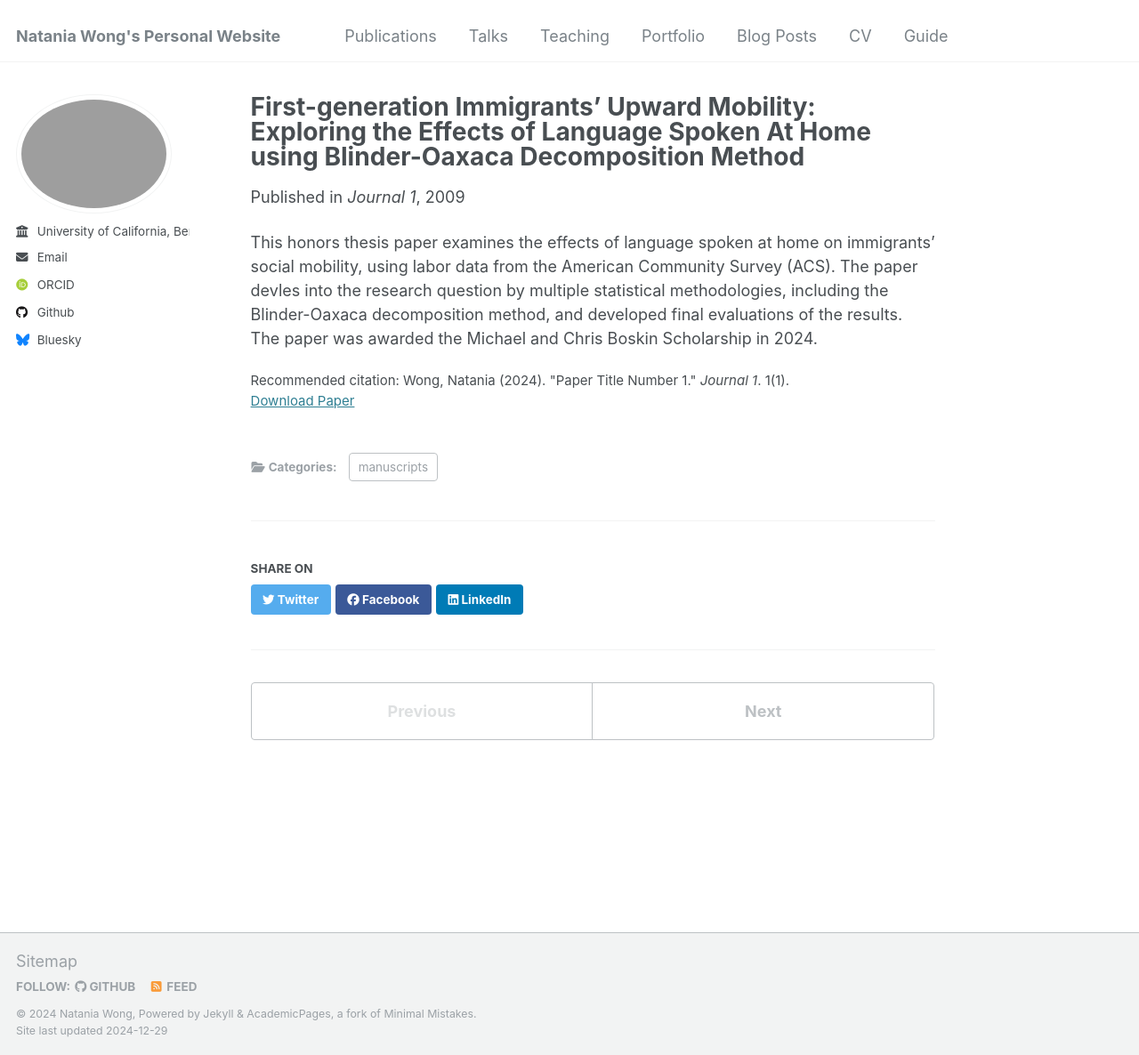
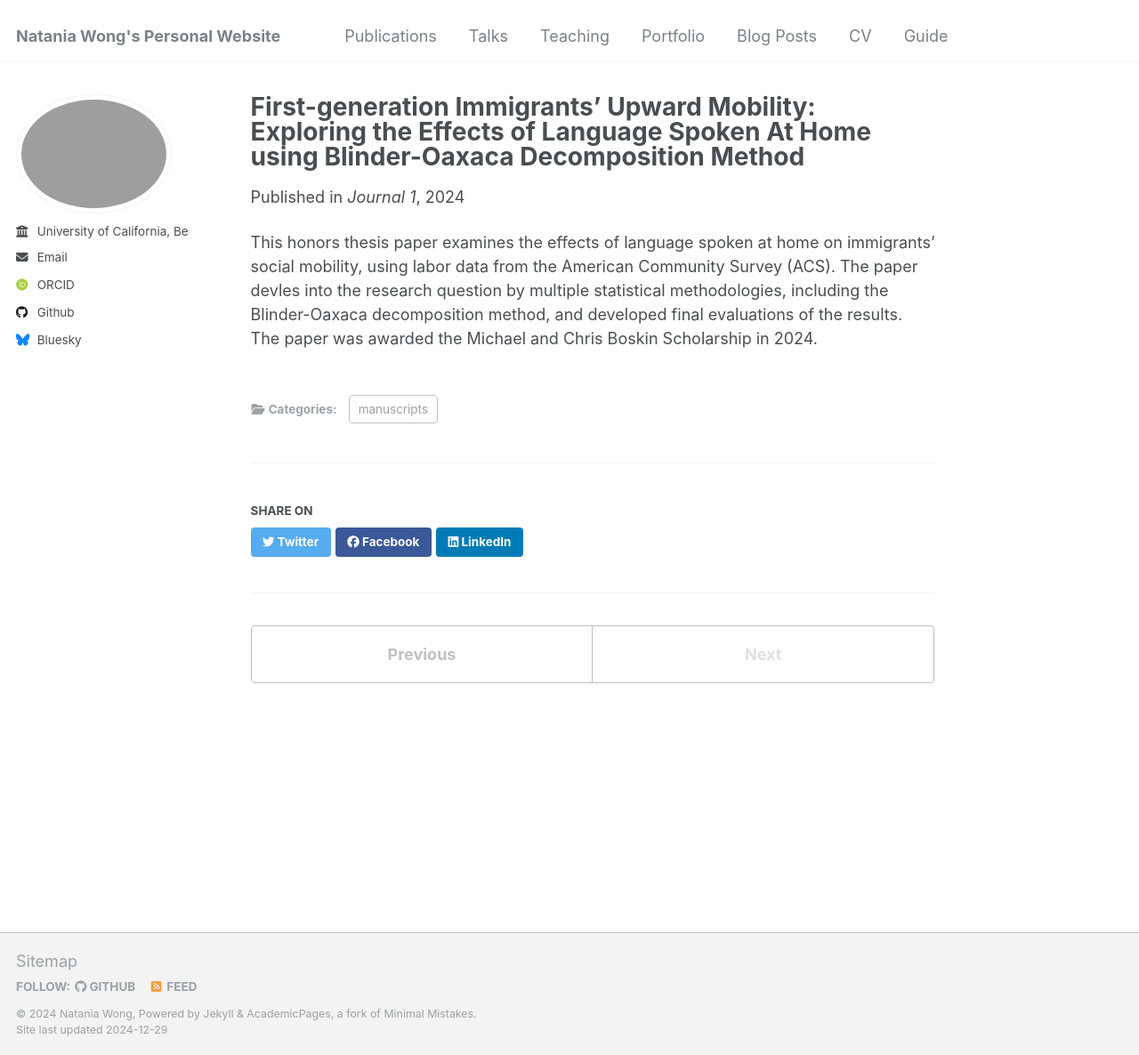
Before and after one commit to nataniawww/nataniawww.github.io, a Jekyll site: the page built from _publications/thesis-paper-2024.md, in a window 1280 px wide and 1186 px high. Shown: the whole window at 89% size. Built offline with Jekyll 4.4.1, drawn with Linux system fonts in a browser that asks for light colours; some web fonts are replaced.

Commit message:
Update thesis-paper-2024.md

```diff
--- a/_publications/thesis-paper-2024.md
+++ b/_publications/thesis-paper-2024.md
@@ -4,10 +4,9 @@
 category: manuscripts
 permalink: /publication/thesis-paper-2024
 excerpt: 'This paper is about the number 1. The number 2 is left for future work.'
-date: 2009-10-01
+date: 2024-04-26
 venue: 'Journal 1'
 paperurl: 'http://nataniawww.github.io/files//thesis_nw.pdf'
-citation: 'Wong, Natania (2024). &quot;Paper Title Number 1.&quot; <i>Journal 1</i>. 1(1).'
 ---
 
 This honors thesis paper examines the effects of language spoken at home on immigrants’ social mobility, using labor data from the American Community Survey (ACS). The paper devles into the research question by multiple statistical methodologies, including the Blinder-Oaxaca decomposition method, and developed final evaluations of the results. The paper was awarded the Michael and Chris Boskin Scholarship in 2024.
```
